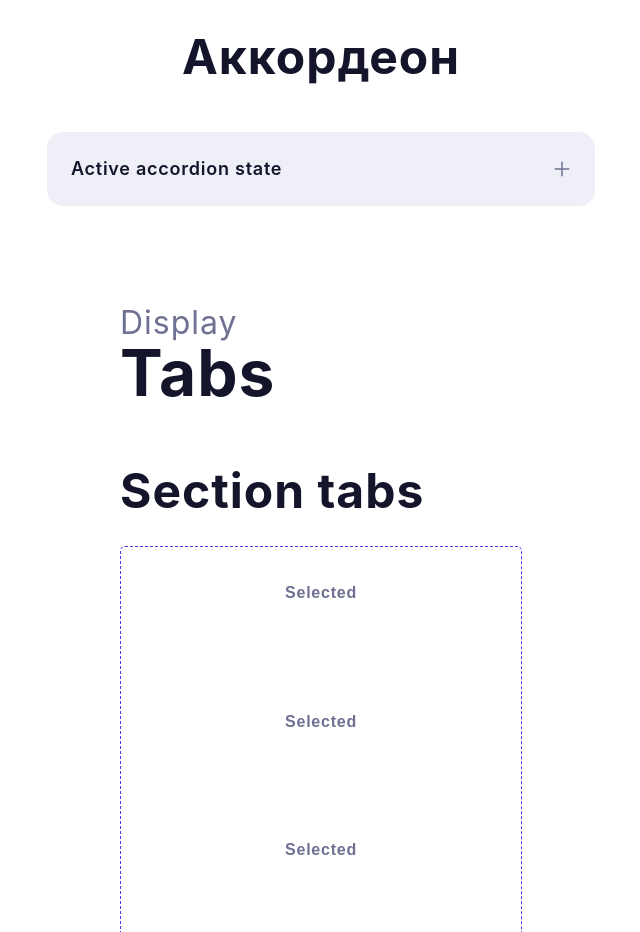
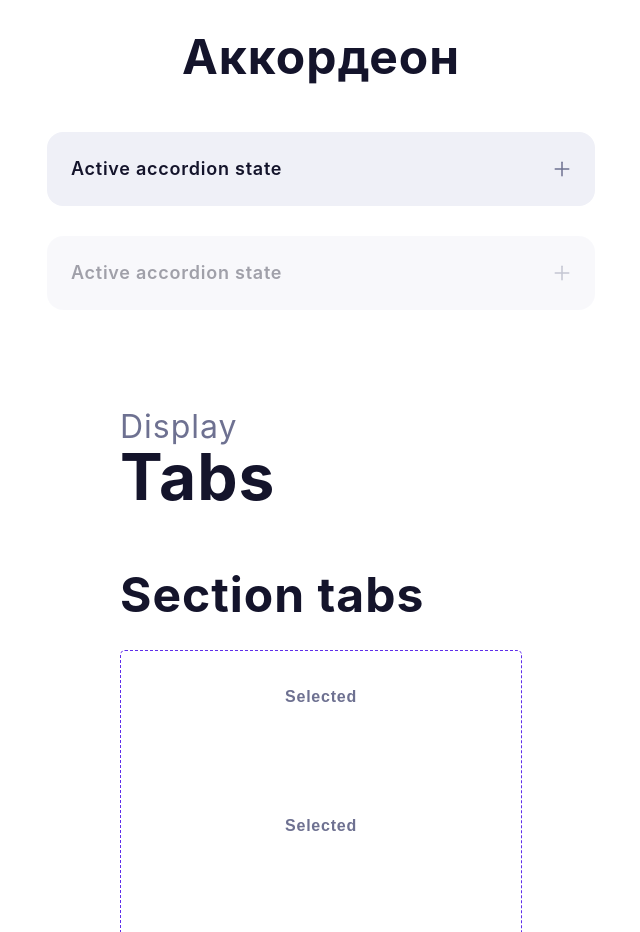
Before and after one commit to kiki-do/shared-components, a React (Create React App) app: page / in a window 1280 px wide. Shown: the part 2440-3372 px from the top of the page, without its empty margins (319-959 px from the left). Built offline with nearby package versions, Linux system fonts and the light colour scheme.

Commit message:
ui step3

```diff
--- a/src/App.module.sass
+++ b/src/App.module.sass
@@ -79,6 +79,11 @@
     align-items: center
     gap: 50px
 
+    .component
+      display: flex
+      flex-direction: column
+      gap: 30px
+
     text
       display: flex
       font-weight: 700
--- a/src/App.tsx
+++ b/src/App.tsx
@@ -111,6 +111,12 @@ function App() {
 						text="Here’s some example text that may answer an FAQ or give the user some helpful advice."
 						title="Active accordion state"
 					/>
+
+					<Accordion
+						disabled={true}
+						text="Here’s some example text that may answer an FAQ or give the user some helpful advice."
+						title="Active accordion state"
+					/>
 				</div>
 			</div>
 
--- a/src/assets/components/Accordion/Accordion.module.sass
+++ b/src/assets/components/Accordion/Accordion.module.sass
@@ -1,4 +1,5 @@
-.wrapper
+
+.wrapper, .disabled
   display: flex
   flex-direction: column
   gap: 10px
@@ -27,3 +28,7 @@
     line-height: 34px
     letter-spacing: 0.75px
     color: #4E4B66
+
+.disabled
+  opacity: 0.4
+  pointer-events: none
--- a/src/assets/components/Accordion/Accordion.tsx
+++ b/src/assets/components/Accordion/Accordion.tsx
@@ -1,23 +1,31 @@
-import { FC, useState } from "react";
+import { FC, useState, ButtonHTMLAttributes } from "react";
 import { Icon } from "../Icon/Icon";
 import classes from "./Accordion.module.sass";
 
 export interface AccordionProps {
 	title: string;
 	text: string;
+	disabled?: boolean;
 }
 
 export interface AccorionComponent extends FC<AccordionProps> {}
 
-export const Accordion: AccorionComponent = ({ title, text }) => {
+export const Accordion: AccorionComponent = ({
+	title,
+	text,
+	disabled = false,
+}) => {
 	const [isActive, setIsActive] = useState(false);
 
-	const dropdownHandler = () => {
+	const accorionHandler = () => {
 		setIsActive(!isActive);
 	};
 
 	return (
-		<div className={classes.wrapper} onClick={dropdownHandler}>
+		<div
+			className={!disabled ? classes.wrapper : classes.disabled}
+			onClick={accorionHandler}
+		>
 			<div className={classes.title}>
 				{title}
 				<Icon
```
